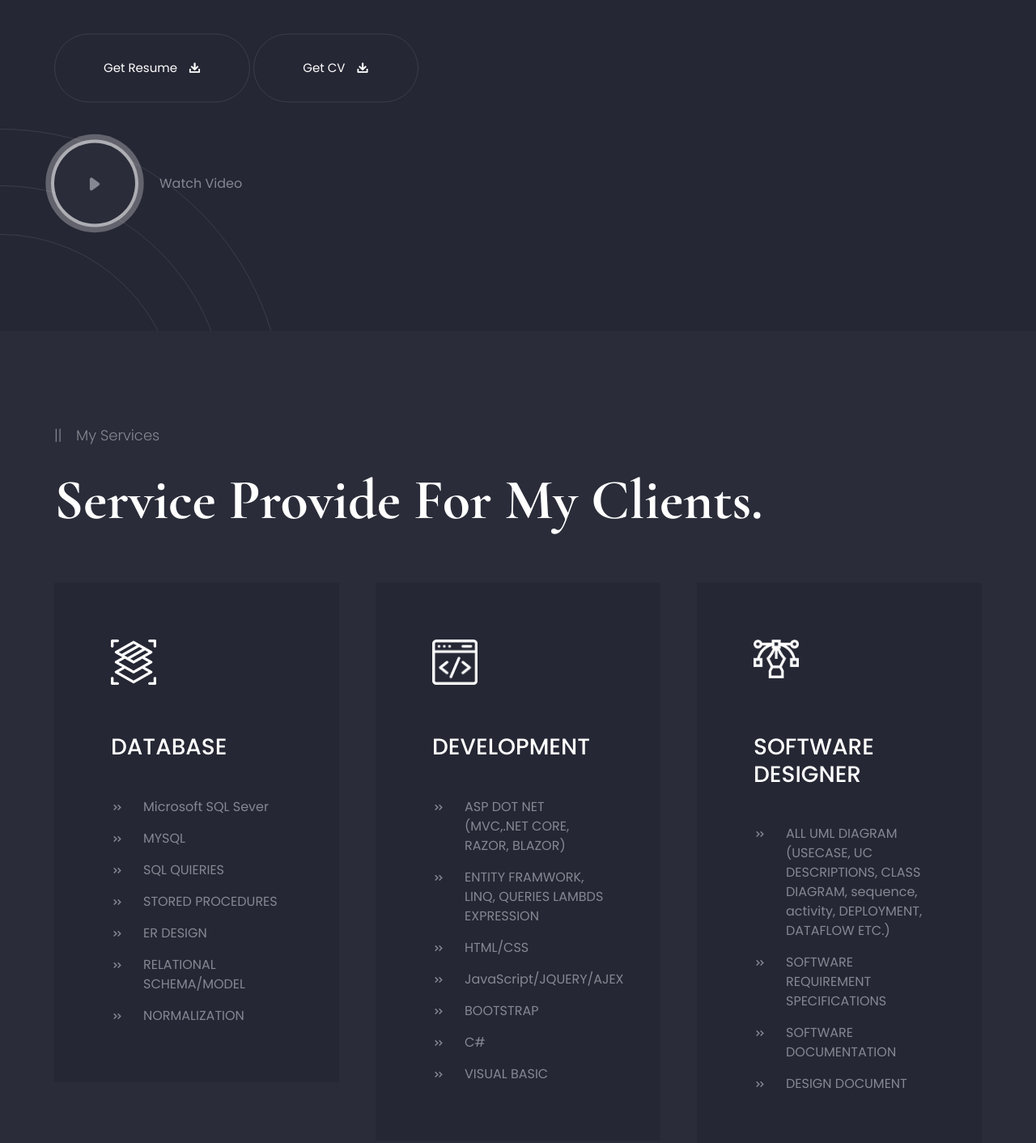
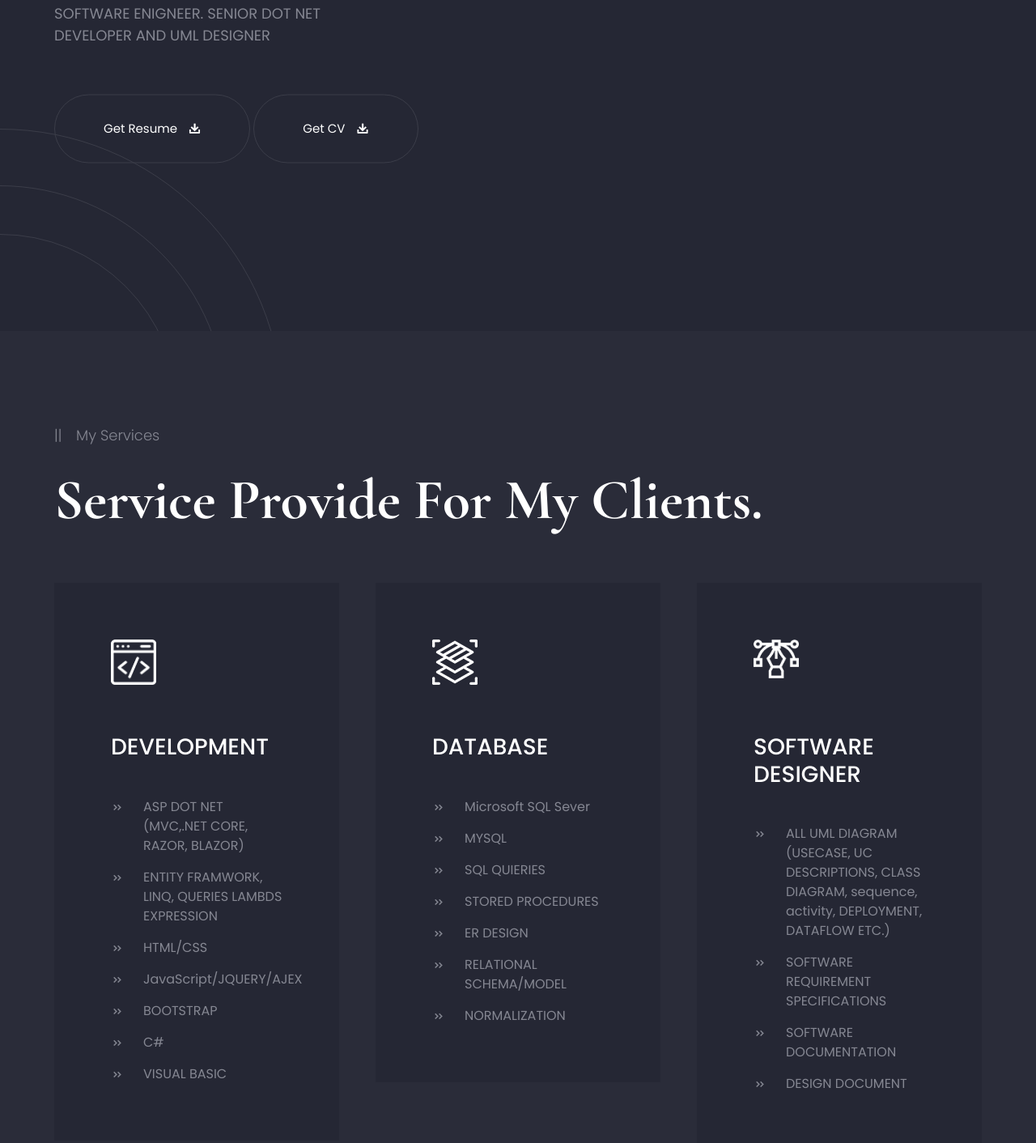
Before and after one commit to attiquekashmiri/MuhammadAttique, a plain HTML site: page index.html in a window 1280 px wide. Shown: the part 501-1913 px from the top of the page at 81% size. Drawn offline with nearby package versions, Linux system fonts and the light colour scheme.

Commit message:
Update index.html

```diff
--- a/index.html
+++ b/index.html
@@ -154,14 +154,7 @@
 
                                 <a href="assets/MAttiqueResume.pdf" class="btn btn-xl btn-outline-one icon-space-left">Get Resume <i class="icofont-download"></i></a>
 				 <a href="assets/MAttiqueCV.pdf" class="btn btn-xl btn-outline-one icon-space-left">Get CV <i class="icofont-download"></i></a>
-                                <div class="video-link">
-                                    <a class="wave-btn" href="#" data-autoplay="true" data-vbtype="video">
 
-                                        <div class="ripple"><i class="icofont-ui-play"></i></div>
-                                    </a>
-
-                                    <span class="video-text"> Watch Video</span>
-                                </div>
 
                             </div>
                         </div>
@@ -224,6 +217,23 @@
                                     <!-- Additional required wrapper -->
                                     <div class="swiper-wrapper">
                                         <!-- Slides -->
+					          <!-- Start Service Box Single Item -->
+                                        <div class="service-box-single-item swiper-slide">
+                                            <div class="inner-shape inner-shape-top-right"></div>
+                                            <div class="icon"><img src="assets/images/icon/service-icon-2.png" alt=""></div>
+                                            <h4 class="title"><a href="service-details.html">DEVELOPMENT</a></h4>
+                                            <ul class="list-item">
+											  <li>ASP DOT NET (MVC,.NET CORE, RAZOR, BLAZOR)</li>
+                                                <li>ENTITY FRAMWORK, LINQ, QUERIES LAMBDS EXPRESSION</li>
+												<li>HTML/CSS</li>
+                                                <li>JavaScript/JQUERY/AJEX</li>
+                                                <li>BOOTSTRAP</li>
+                                                <li>C#</li>
+                                                <li>VISUAL BASIC</li>
+                                            </ul>
+                                            <div class="inner-shape inner-shape-bottom-right"></div>
+                                        </div>
+                                        <!-- End Service Box Single Item -->
                                         <!-- Start Service Box Single Item -->
                                         <div class="service-box-single-item swiper-slide">
                                             <div class="inner-shape inner-shape-top-right"></div>
@@ -241,23 +251,7 @@
                                             <div class="inner-shape inner-shape-bottom-right"></div>
                                         </div>
                                         <!-- End Service Box Single Item -->
-                                        <!-- Start Service Box Single Item -->
-                                        <div class="service-box-single-item swiper-slide">
-                                            <div class="inner-shape inner-shape-top-right"></div>
-                                            <div class="icon"><img src="assets/images/icon/service-icon-2.png" alt=""></div>
-                                            <h4 class="title"><a href="service-details.html">DEVELOPMENT</a></h4>
-                                            <ul class="list-item">
-											  <li>ASP DOT NET (MVC,.NET CORE, RAZOR, BLAZOR)</li>
-                                                <li>ENTITY FRAMWORK, LINQ, QUERIES LAMBDS EXPRESSION</li>
-												<li>HTML/CSS</li>
-                                                <li>JavaScript/JQUERY/AJEX</li>
-                                                <li>BOOTSTRAP</li>
-                                                <li>C#</li>
-                                                <li>VISUAL BASIC</li>
-                                            </ul>
-                                            <div class="inner-shape inner-shape-bottom-right"></div>
-                                        </div>
-                                        <!-- End Service Box Single Item -->
+
                                         <!-- Start Service Box Single Item -->
                                         <div class="service-box-single-item swiper-slide">
                                             <div class="inner-shape inner-shape-top-right"></div>
@@ -299,6 +293,7 @@
                                 <h2 class="section-title">My Special Skill Field Here.</h2>
 
                                 <a href="assets/MAttiqueResume.pdf" class="btn btn-xl btn-outline-one icon-space-left">Get Resume <i class="icofont-download"></i></a>
+				    <a href="assets/MAttiqueCV.pdf" class="btn btn-xl btn-outline-one icon-space-left">Get CV <i class="icofont-download"></i></a>
                             </div>
                             <!-- End Section Content -->
                         </div>
```
